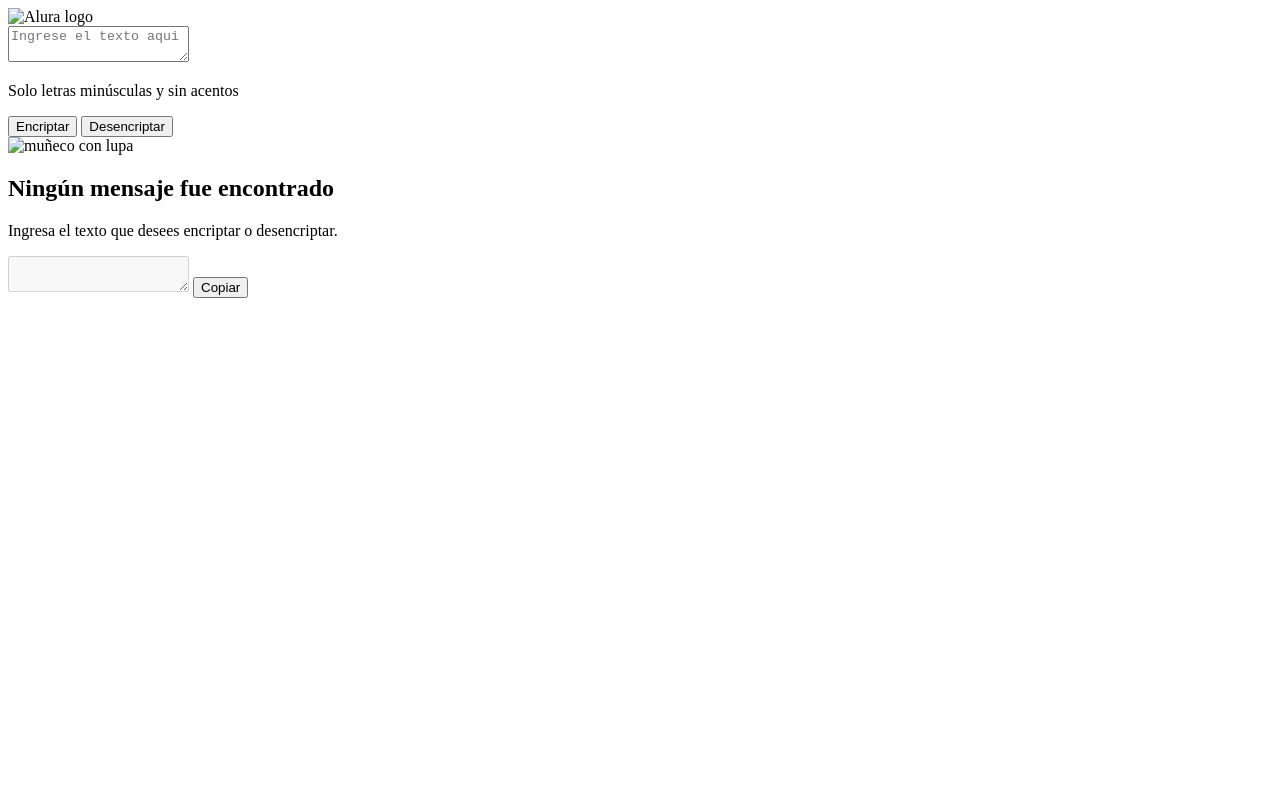
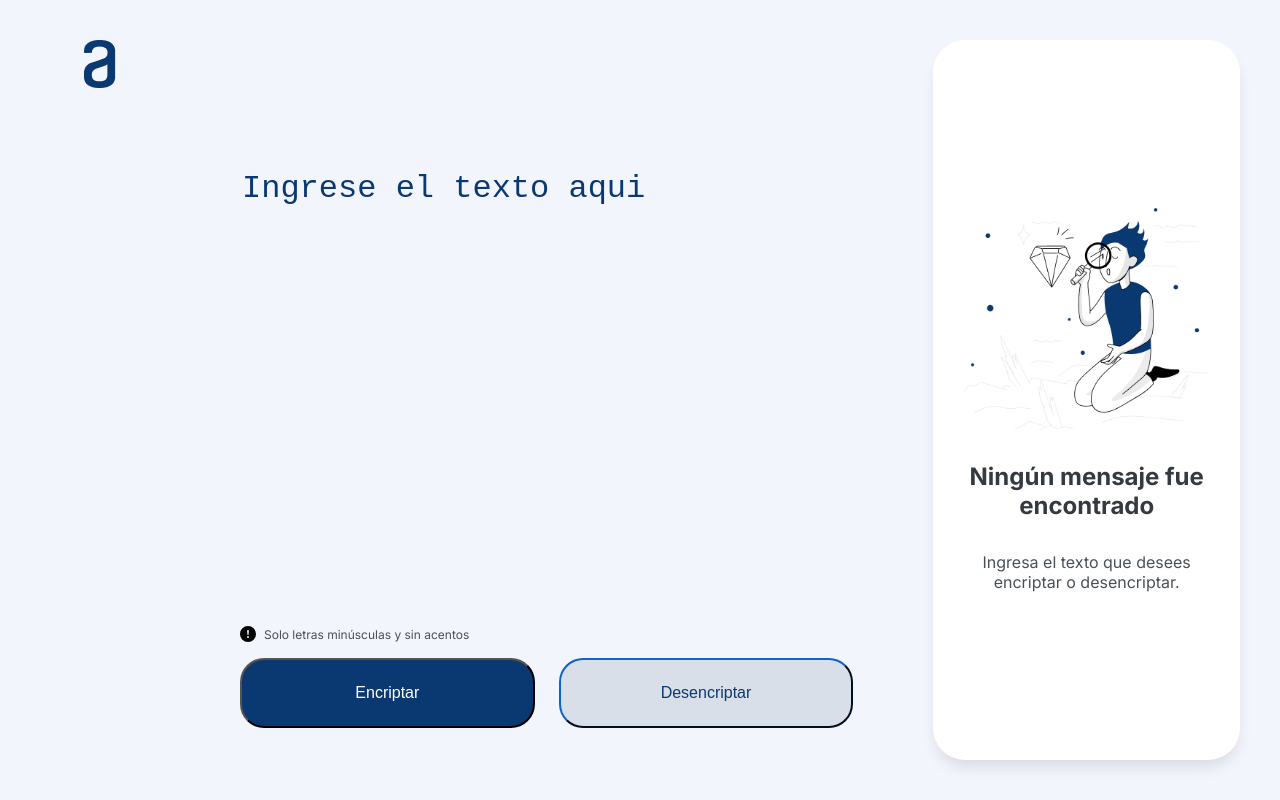
Before and after one commit to Eskpp/encriptador-de-texto, a plain HTML site: page index.html in a window 1280 px wide. Drawn offline with Linux system fonts and the light colour scheme; the site is published under a folder, as on GitHub Pages, so addresses that start at the root find nothing.

Commit message:
arreglado problema de links

```diff
--- a/index.html
+++ b/index.html
@@ -3,13 +3,13 @@
     <head>
         <meta charset="UTF-8" />
         <meta name="viewport" content="width=device-width, initial-scale=1.0" />
-        <link rel="stylesheet" href="/assets/styles/styles.css" />
+        <link rel="stylesheet" href="./assets/styles/styles.css" />
         <title>Encriptador</title>
     </head>
     <body>
         <main>
             <section class="logo">
-                <img src="/assets/img/Logo.png" alt="Alura logo" />
+                <img src="./assets/img/Logo.png" alt="Alura logo" />
             </section>
             <section class="encriptador-entrada">
                 <textarea
@@ -38,7 +38,7 @@
 
             <section class="encriptador-salida">
                 <div class="encriptador-salida-default" id="encriptador-salida-default">
-                    <img src="/assets/img/Muñeco.png" alt="muñeco con lupa" />
+                    <img src="./assets/img/Muñeco.png" alt="muñeco con lupa" />
                     <h2>Ningún mensaje fue encontrado</h2>
                     <p>Ingresa el texto que desees encriptar o desencriptar.</p>
                 </div>
@@ -49,7 +49,7 @@
             </section>
         </main>
 
-        <script src="/scripts/scripts.js"></script>
+        <script src="./scripts/scripts.js"></script>
 
         <footer></footer>
     </body>
```
